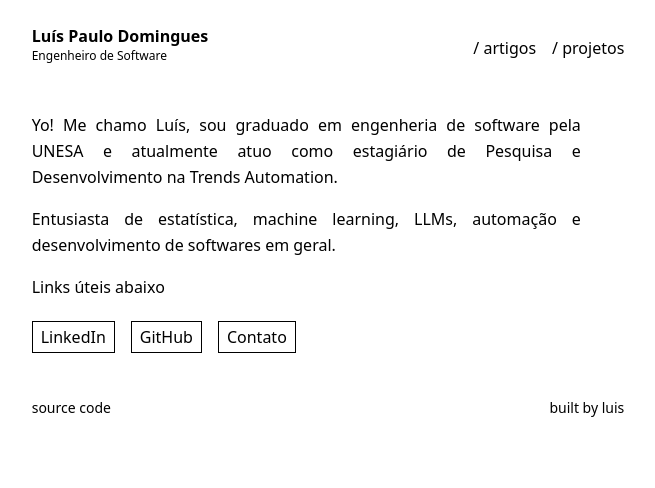
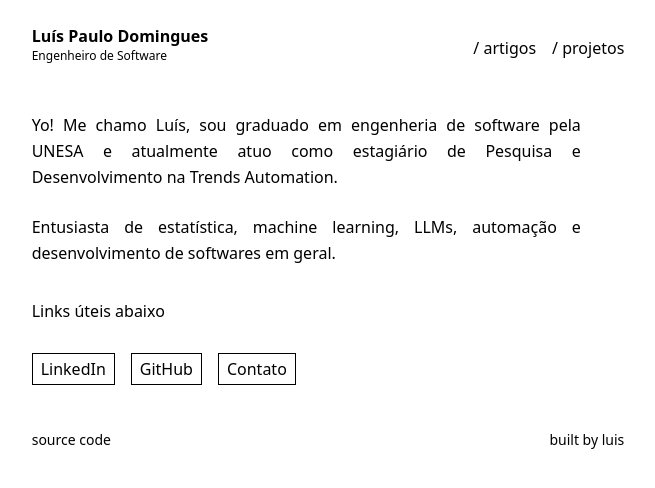
Before and after one commit to luis-domingues/portfolio, an Astro site: page / in a window 1280 px wide. Shown: the whole page, without its empty margins (312-967 px from the left). Built offline with nearby package versions, Linux system fonts and the light colour scheme; Astro itself is replaced by a stand-in of ours.

Commit message:
refactor: enhance spacing and improve text emphasis

```diff
--- a/src/components/Main.astro
+++ b/src/components/Main.astro
@@ -1,7 +1,7 @@
-<main class="flex flex-col space-y-4 text-base leading-relaxed max-w-[60ch] md:text-justify">
+<main class="flex flex-col space-y-6 text-base leading-relaxed max-w-[60ch] md:text-justify">
     <p >Yo! Me chamo Luís, sou graduado em engenheria de software pela UNESA e atualmente atuo como estagiário de Pesquisa e Desenvolvimento na Trends Automation.</p>
     <p>Entusiasta de estatística, machine learning, LLMs, automação e desenvolvimento de softwares em geral.</p>
-    <p>Links úteis abaixo</p>
+    <p class="pt-2 font-medium">Links úteis abaixo</p>
     <div class="mt-2">
         <ul class="flex gap-4 items-center">
             <li><a href="" class="border px-2 py-1 focus:outline-none focus:ring-1">LinkedIn</a></li>
```
